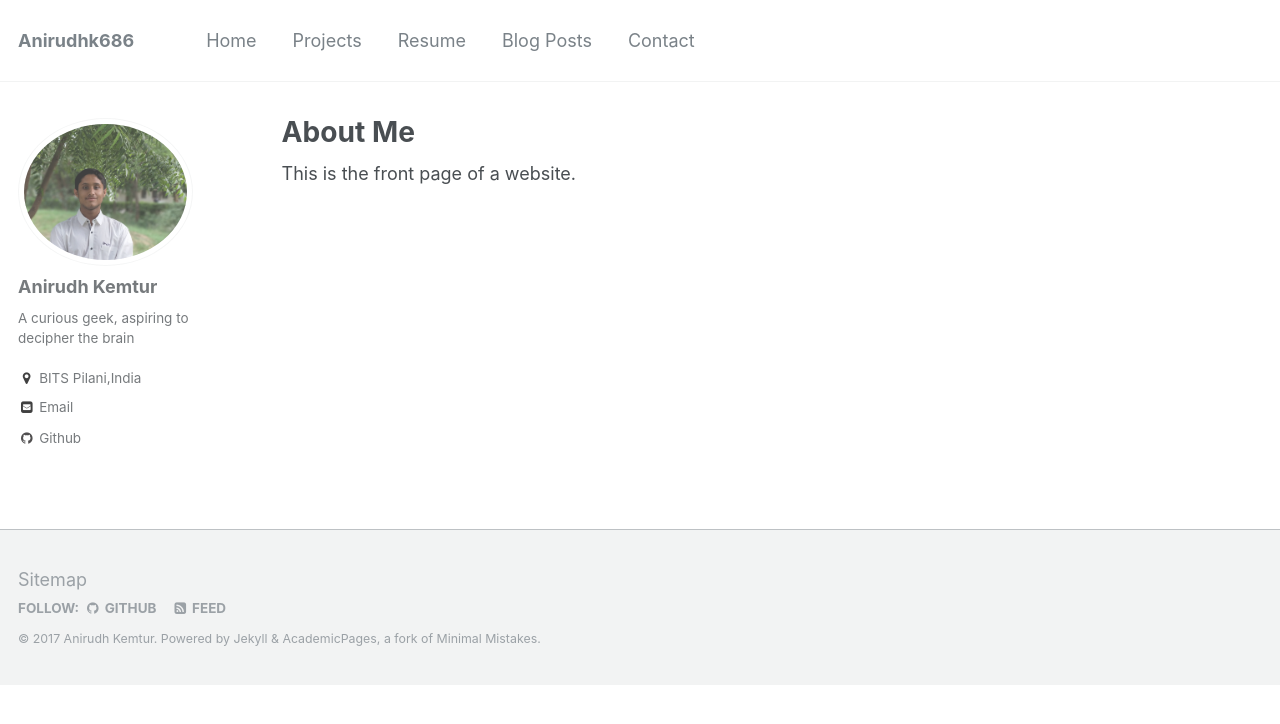
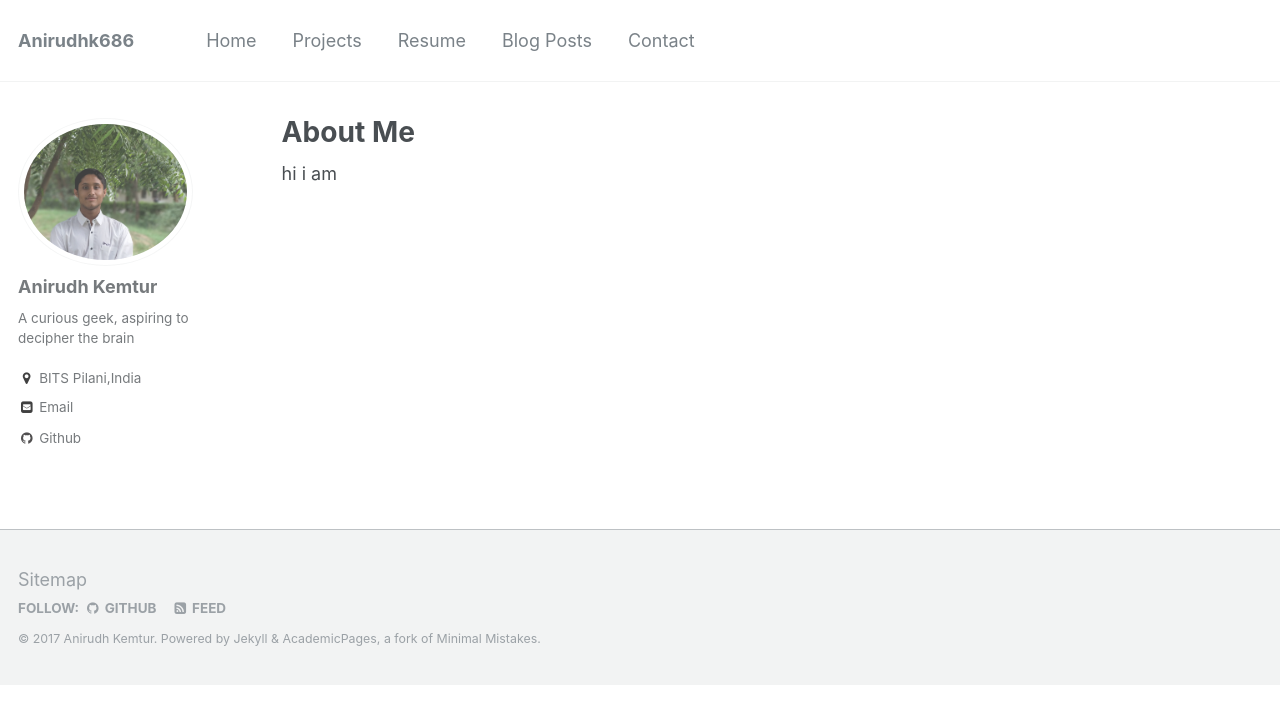
Before and after one commit to anirudhk686/anirudhk686.github.io, a Jekyll site: the page built from _pages/about.md, in a window 1280 px wide. Shown: the top 724 px of the page. Built offline with Jekyll 4.4.1, drawn with Linux system fonts in a browser that asks for light colours.

Commit message:
Update about.md

```diff
--- a/_pages/about.md
+++ b/_pages/about.md
@@ -5,5 +5,4 @@ excerpt: "About me"
 author_profile: true
 redirect_from:
 ---
-
-This is the front page of a website.
+hi i am
```
